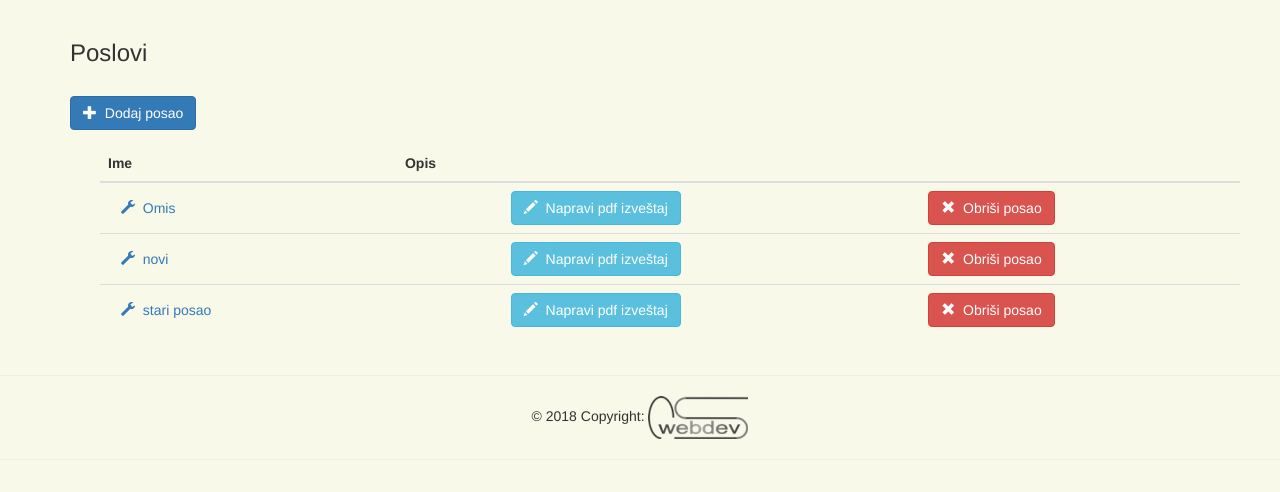
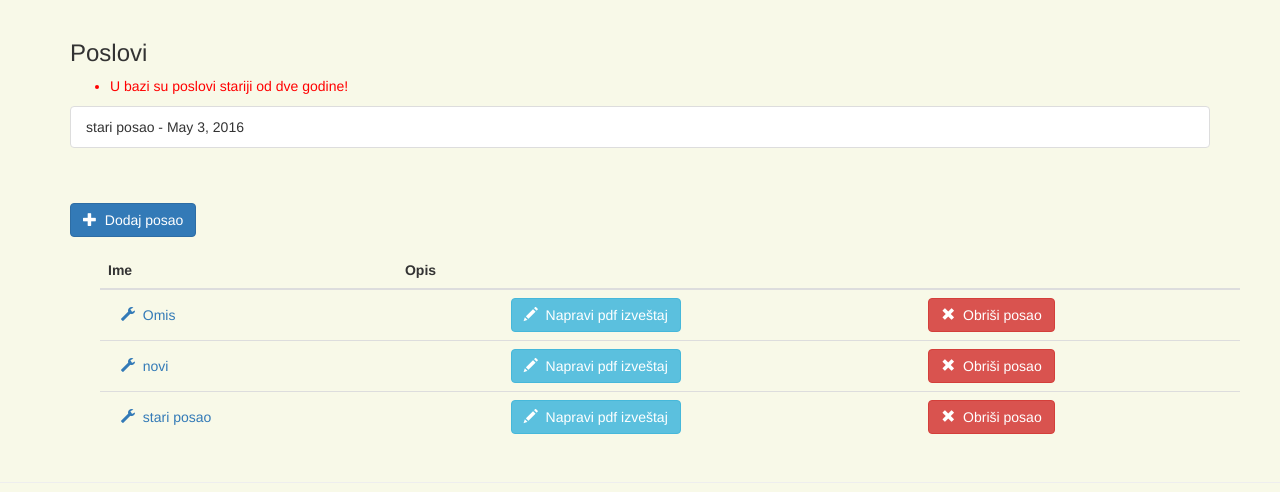
Before and after one commit to papulic/HT_WERKE, a Django app: page / in a window 1280 px wide. Shown: the part 52-544 px from the top of the page. Run offline with Django 3.2, Linux system fonts and the light colour scheme; a user stored in the database is signed in; data comes from the database, SQL or seed files in the repository; both versions use the stored data as it was after the commit; some libraries are stand-ins or nearby versions.

Commit message:
Add files via upload

```diff
--- a/projects/templates/projects/index.html
+++ b/projects/templates/projects/index.html
@@ -11,6 +11,17 @@
     <li style="color:red;" {% if message.tags == "success" %} class="{{ message.tags }}"{% endif %}>{{ message }}</li>
     {% endfor %}
     </ul>
+    {% endif %}
+    {% if poslovi_zavrseni_pre_vise_od_dve_godine %}
+    <div class="row">
+        <div class="col-sm-12" style="padding-bottom: 15px;">
+            <ul class="list-group">
+            {% for posao in poslovi_zavrseni_pre_vise_od_dve_godine %}
+            <li class="list-group-item">{{ posao.ime }} - {{ posao.kraj_radova }}</li>
+            {% endfor %}
+            </ul>
+        </div>
+    </div>
     {% endif %}
     {% if poslovi %}
     <div class="row">
--- a/projects/templates/projects/ljudi.html
+++ b/projects/templates/projects/ljudi.html
@@ -10,7 +10,7 @@
     {% if messages %}
     <ul class="messages">
     {% for message in messages %}
-    <li style="color:red;" {% if message.tags == "success" %} class="{{ message.tags }}"{% endif %}>{{ message }}</li>
+    <li {% if message.tags == "success" %} class="{{ message.tags }}"{% endif %}>{{ message }}</li>
     {% endfor %}
     </ul>
     {% endif %}
--- a/projects/views.py
+++ b/projects/views.py
@@ -169,12 +169,20 @@ def index(request):
     if not request.user.is_authenticated():
         return render(request, 'projects/login.html')
     else:
+        current_date = datetime.date.today()
+        poslovi_zavrseni_pre_vise_od_dve_godine = []
         poslovi = Poslovi.objects.all()
         radnici = Radnik.objects.all()
-
+        for posao in poslovi:
+            proslo_dana = posao.kraj_radova - current_date
+            if proslo_dana.days < -730:
+                poslovi_zavrseni_pre_vise_od_dve_godine.append(posao)
+        if len(poslovi_zavrseni_pre_vise_od_dve_godine) > 0:
+            messages.success(request, "U bazi su poslovi stariji od dve godine!")
         return render(request, 'projects/index.html', {
             'poslovi': poslovi,
-            'radnici': radnici
+            'radnici': radnici,
+            'poslovi_zavrseni_pre_vise_od_dve_godine': poslovi_zavrseni_pre_vise_od_dve_godine
         })
 
 
```
Also changed, not shown: projects/tests.py (+12 -3 lines), README.md, db.sqlite3, 10 other files.
